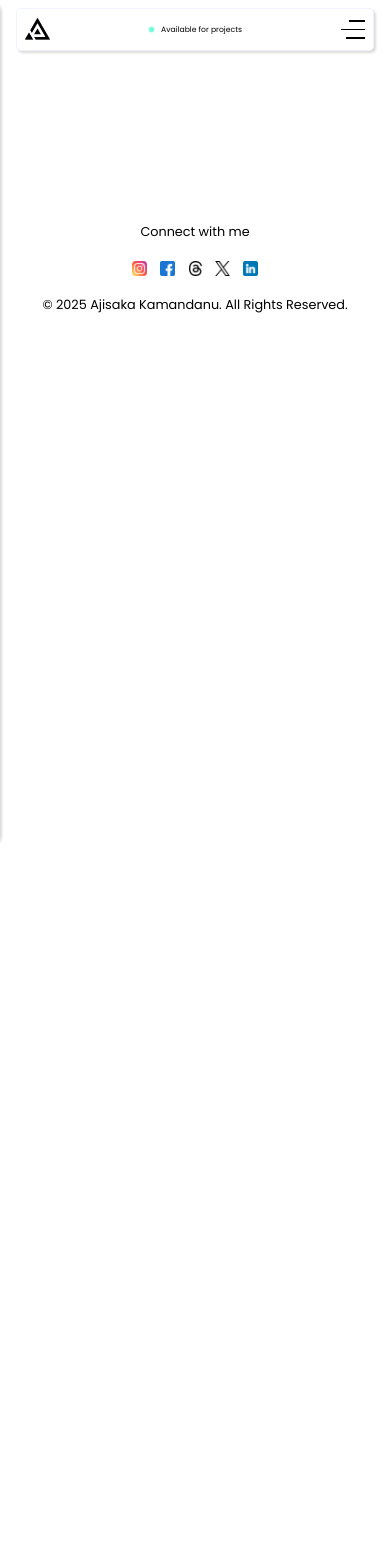
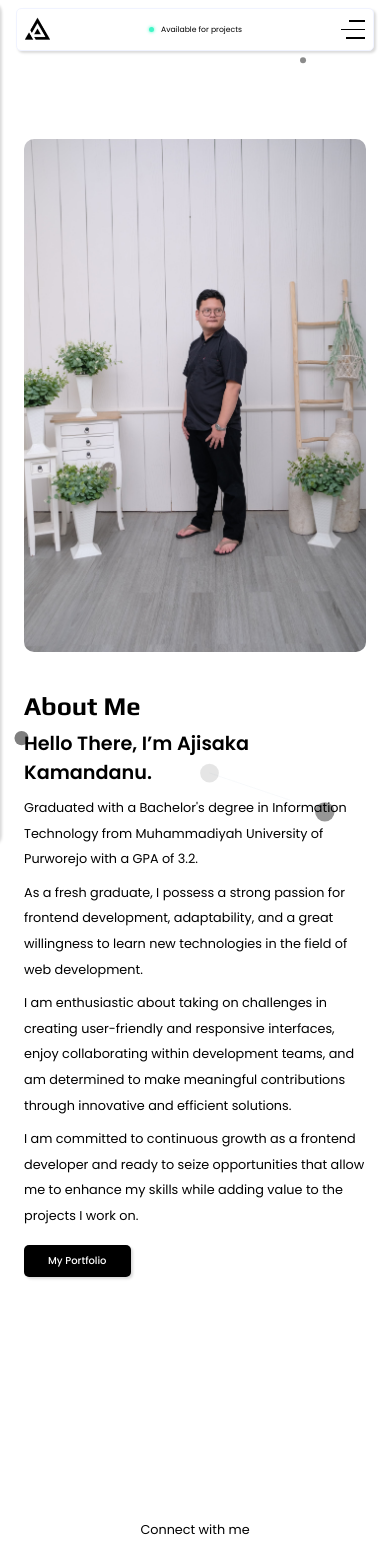
Before and after one commit to thisismeaji/portfolio, a Next.js app: page /about in a window 390 px wide. Shown: the top 1556 px of the page. Before the commit the page ends 844 px from the top, so only its background shows below. Built offline with nearby package versions, Linux system fonts and the light colour scheme.

Commit message:
add about section

```diff
--- a/src/app/about/page.js
+++ b/src/app/about/page.js
@@ -1,3 +1,5 @@
+import ParticlesBackground from '@/components/background/ParticlesBackground';
+import AboutSection from '@/components/section/about/AboutSection';
 import React from 'react';
 
 export const metadata = {
@@ -48,6 +50,8 @@ export default function About() {
           })
         }}
       />
+      <ParticlesBackground/>
+      <AboutSection/>
     </>
   );
 }
--- /dev/null
+++ b/src/components/section/about/AboutSection.js
@@ -0,0 +1,30 @@
+import React from 'react';
+import Styles from "../about/aboutsection.module.css";
+import Image from 'next/image';
+import Button from '@/components/button/Button';
+
+export default function AboutSection() {
+  return (
+    <section>
+      <div className={Styles.about}>
+        <div>
+            <Image
+                src="/assets/images/profile.png"
+                width={1920}
+                height={1080}
+                alt="Foto Ajisaka Kamandanu"
+            />
+        </div>
+        <div>
+            <h1>About Me</h1>
+            <h2>Hello There, I’m Ajisaka Kamandanu.</h2>
+            <p>Graduated with a Bachelor's degree in Information Technology from Muhammadiyah University of Purworejo with a GPA of 3.2.</p>
+            <p>As a fresh graduate, I possess a strong passion for frontend development, adaptability, and a great willingness to learn new technologies in the field of web development.</p>
+            <p>I am enthusiastic about taking on challenges in creating user-friendly and responsive interfaces, enjoy collaborating within development teams, and am determined to make meaningful contributions through innovative and efficient solutions.</p>
+            <p>I am committed to continuous growth as a frontend developer and ready to seize opportunities that allow me to enhance my skills while adding value to the projects I work on.</p>
+            <Button text="My Portfolio"/>
+        </div>
+      </div>
+    </section>
+  );
+}
--- /dev/null
+++ b/src/components/section/about/aboutsection.module.css
@@ -0,0 +1,79 @@
+.about{
+    display: flex;
+    justify-content: center;
+    align-items: center;
+    max-width: 1200px;
+    gap: 5rem;
+    position: relative;
+    z-index: 10;
+}
+
+.about img{
+    width: 100%;
+    height: 100%;
+    min-width: 250px;
+    max-width: 383;
+    max-height: 538;
+    border-radius: 10px;
+}
+
+.about div:nth-of-type(2){
+    display: flex;
+    flex-direction: column;
+    width: 100%;
+    max-width: 750px;
+    gap: 0.5rem;
+}
+
+.about > div > h2{
+    margin-bottom: 1rem;
+}
+
+.about button{
+    max-width: fit-content;
+    margin-top: 2rem;
+}
+
+@media screen and (min-width: 786px) and (max-width: 1200px){
+    .about{
+        gap: 2rem;
+    }
+    .about div:nth-of-type(2){
+        max-width:450px;
+    }
+
+    .about img{
+        width: none;
+        height: none;
+    }
+
+    .about > div > h2{
+        margin-bottom: 0.5rem;
+    }
+
+    .about button{
+        max-width: fit-content;
+        margin-top: 1rem;
+    }
+}
+
+@media screen and (max-width: 786px){
+    .about{
+        flex-direction: column;
+        gap: 2rem;
+    }
+
+    .about img{
+        max-width: none;
+        max-height: none;
+    }
+
+    .about > div > h2{
+        margin-bottom: 0;
+    }
+
+    .about button{
+        max-width: fit-content;
+        margin-top: 0.5rem;
+    }
+}
```
Also changed, not shown: public/assets/images/profile.png (renamed from public/assets/profile.png).
